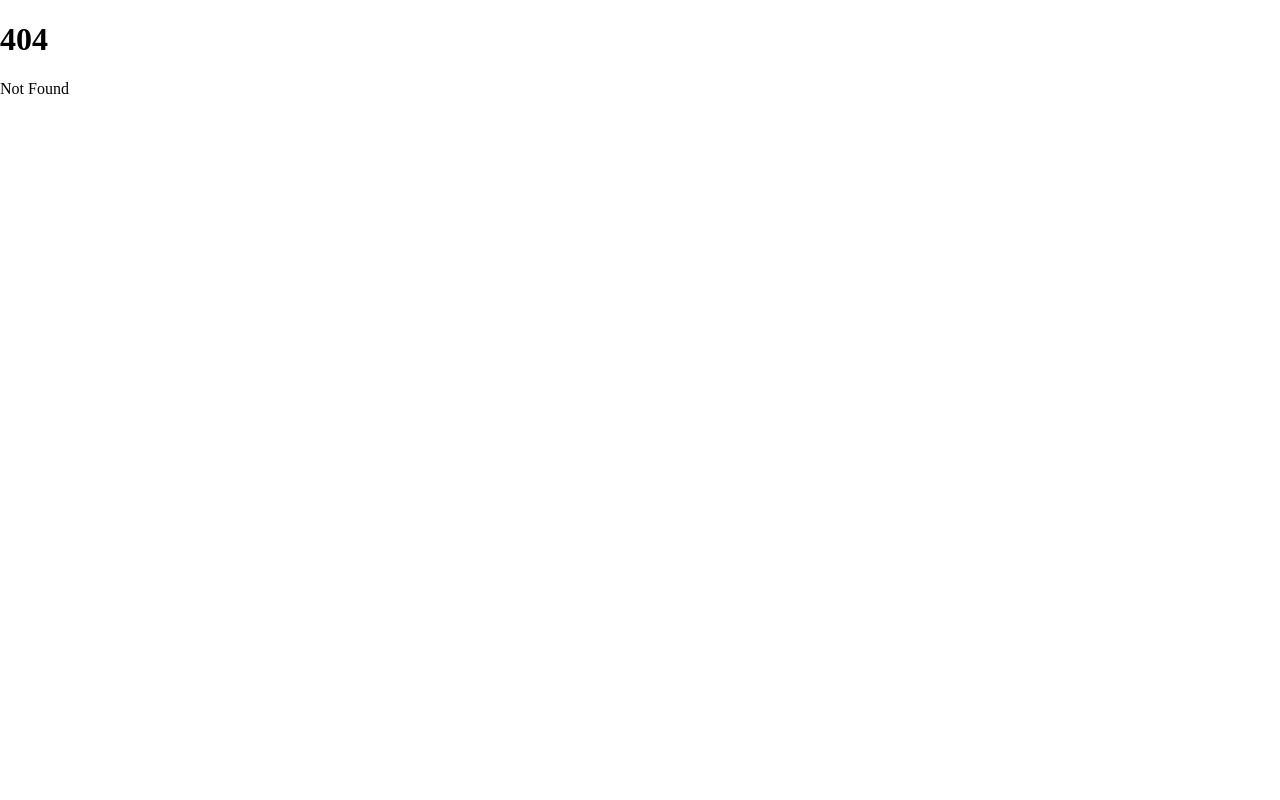
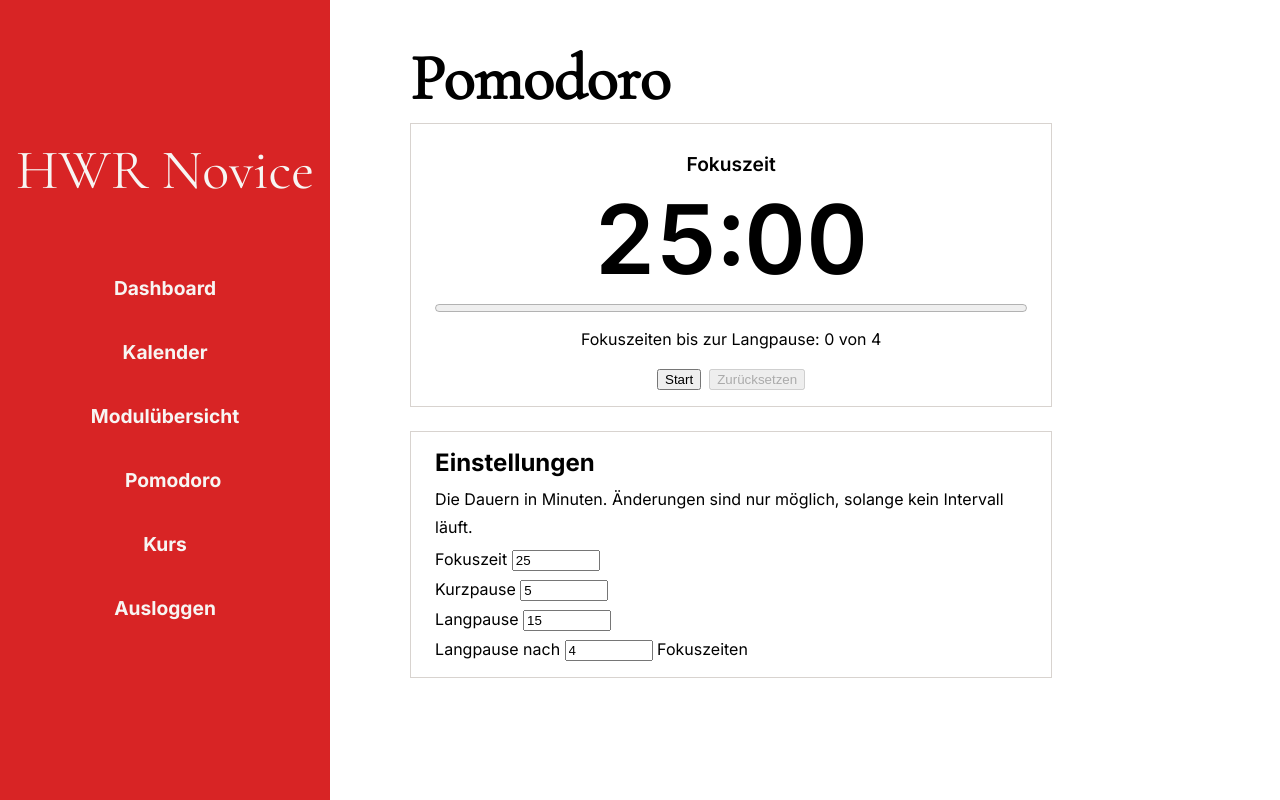
Before and after one commit to IT25A/sem3-se-group-f-hwr-novice, a SvelteKit app: page /pomodoro in a window 1280 px wide. Before the commit this address had no page. Built offline with nearby package versions, Linux system fonts and the light colour scheme; no server answers.

Commit message:
feat: add pomodoro timer

```diff
--- /dev/null
+++ b/src/lib/pomodoro.svelte.ts
@@ -0,0 +1,212 @@
+import { browser } from '$app/env';
+
+export type Phase = 'work' | 'short' | 'long';
+type Status = 'idle' | 'running' | 'paused';
+export type Config = { work: number; short: number; long: number; every: number };
+
+export const PHASE_NAMES: Record<Phase, string> = {
+	work: 'Fokuszeit',
+	short: 'Kurzpause',
+	long: 'Langpause'
+};
+
+const DEFAULT_CONFIG: Config = { work: 25, short: 5, long: 15, every: 4 };
+const CONFIG_KEY = 'pomodoro:config';
+const STATE_KEY = 'pomodoro:state';
+
+function clamp(value: unknown, min: number, max: number, fallback: number) {
+	const number = Math.round(Number(value));
+	if (!Number.isFinite(number)) return fallback;
+	return Math.min(max, Math.max(min, number));
+}
+
+// Make sure every setting is within the allowed range
+function sanitize(config: Partial<Config>): Config {
+	return {
+		work: clamp(config.work, 1, 180, DEFAULT_CONFIG.work),
+		short: clamp(config.short, 1, 60, DEFAULT_CONFIG.short),
+		long: clamp(config.long, 1, 60, DEFAULT_CONFIG.long),
+		every: clamp(config.every, 2, 10, DEFAULT_CONFIG.every)
+	};
+}
+
+class Pomodoro {
+	config = $state<Config>({ ...DEFAULT_CONFIG });
+	phase = $state<Phase>('work');
+	status = $state<Status>('idle');
+	// Finished work intervals since the last long break.
+	cycle = $state(0);
+	// The interval that ended last, shown until the next one is started.
+	finished = $state<Phase | null>(null);
+
+	private endsAt = $state(0);
+	// Milliseconds left while the timer is not running.
+	private left = $state(DEFAULT_CONFIG.work * 60_000);
+	private now = $state(0);
+	private ticker: ReturnType<typeof setInterval> | undefined;
+	private ready = false;
+
+	get remaining() {
+		return this.status === 'running' ? Math.max(0, this.endsAt - this.now) : this.left;
+	}
+
+	// Remaining time as mm:ss.
+	get label() {
+		const seconds = Math.ceil(this.remaining / 1000);
+		const minutes = Math.floor(seconds / 60);
+		return `${String(minutes).padStart(2, '0')}:${String(seconds % 60).padStart(2, '0')}`;
+	}
+
+	// Share of the current interval that is over, from 0 to 1.
+	get progress() {
+		const total = this.duration(this.phase);
+		return total > 0 ? 1 - this.remaining / total : 0;
+	}
+
+	duration(phase: Phase) {
+		return this.config[phase] * 60_000;
+	}
+
+	// Loads the saved settings and state. Call once in the browser.
+	init() {
+		if (!browser || this.ready) return;
+		this.ready = true;
+
+		try {
+			this.config = sanitize(JSON.parse(localStorage.getItem(CONFIG_KEY) ?? '{}'));
+			const saved = JSON.parse(localStorage.getItem(STATE_KEY) ?? 'null');
+			if (saved) this.restore(saved);
+		} catch {
+			// broken storage: continue with the defaults
+		}
+		if (this.status === 'idle') this.left = this.duration(this.phase);
+	}
+
+	private restore(saved: {
+		phase: Phase;
+		status: Status;
+		endsAt: number;
+		left: number;
+		cycle: number;
+	}) {
+		if (!(saved.phase in PHASE_NAMES)) return;
+		this.phase = saved.phase;
+		this.cycle = clamp(saved.cycle, 0, 100, 0);
+		this.left = clamp(saved.left, 0, this.duration(saved.phase), this.duration(saved.phase));
+
+		if (saved.status === 'paused') {
+			this.status = 'paused';
+		} else if (saved.status === 'running' && Number.isFinite(saved.endsAt)) {
+			this.endsAt = saved.endsAt;
+			this.now = Date.now();
+			this.status = 'running';
+			// The interval may have ended while the page was closed.
+			if (this.now >= this.endsAt) this.finish();
+			else this.startTicker();
+		}
+	}
+
+	// Starts the interval, or continues it after a pause.
+	start() {
+		if (this.status === 'running') return;
+		this.finished = null;
+		this.now = Date.now();
+		this.endsAt = this.now + this.left;
+		this.status = 'running';
+		this.startTicker();
+		this.save();
+	}
+
+	pause() {
+		if (this.status !== 'running') return;
+		this.left = Math.max(0, this.endsAt - Date.now());
+		this.status = 'paused';
+		this.stopTicker();
+		this.save();
+	}
+
+	// Back to the start of the current interval.
+	reset() {
+		this.stopTicker();
+		this.status = 'idle';
+		this.left = this.duration(this.phase);
+		this.save();
+	}
+
+	// Leaves a break early and prepares the next work interval.
+	skipBreak() {
+		if (this.phase === 'work') return;
+		this.stopTicker();
+		if (this.phase === 'long') this.cycle = 0;
+		this.phase = 'work';
+		this.status = 'idle';
+		this.finished = null;
+		this.left = this.duration('work');
+		this.save();
+	}
+
+	// Checks the settings after the user changed them and saves them.
+	applyConfig() {
+		this.config = sanitize(this.config);
+		if (this.status === 'idle') this.left = this.duration(this.phase);
+		try {
+			localStorage.setItem(CONFIG_KEY, JSON.stringify(this.config));
+		} catch {
+			// saving is optional
+		}
+	}
+
+	// The interval is over: prepare the next one, but do not start it.
+	private finish() {
+		this.stopTicker();
+		const done = this.phase;
+
+		if (done === 'work') {
+			this.cycle++;
+			this.phase = this.cycle >= this.config.every ? 'long' : 'short';
+		} else {
+			if (done === 'long') this.cycle = 0;
+			this.phase = 'work';
+		}
+
+		this.finished = done;
+		this.status = 'idle';
+		this.left = this.duration(this.phase);
+		this.save();
+	}
+
+	private tick() {
+		this.now = Date.now();
+		if (this.now >= this.endsAt) this.finish();
+	}
+
+	private startTicker() {
+		this.stopTicker();
+		this.ticker = setInterval(() => this.tick(), 250);
+	}
+
+	private stopTicker() {
+		clearInterval(this.ticker);
+		this.ticker = undefined;
+	}
+
+	private save() {
+		if (!browser) return;
+		try {
+			localStorage.setItem(
+				STATE_KEY,
+				JSON.stringify({
+					phase: this.phase,
+					status: this.status,
+					endsAt: this.endsAt,
+					left: this.left,
+					cycle: this.cycle
+				})
+			);
+		} catch {
+			// saving is optional
+		}
+	}
+}
+
+export const pomodoro = new Pomodoro();
--- a/src/routes/(auth)/(navbar)/+layout.svelte
+++ b/src/routes/(auth)/(navbar)/+layout.svelte
@@ -1,6 +1,16 @@
 <script lang="ts">
 	import type { ResolvedPathname } from '$app/types';
 	import { page } from '$app/state';
+	import { onMount } from 'svelte';
+	import { PHASE_NAMES, pomodoro } from '#lib/pomodoro.svelte.ts';
+
+	onMount(() => pomodoro.init());
+
+	const title = $derived(
+		pomodoro.status === 'running'
+			? `${pomodoro.label} · ${PHASE_NAMES[pomodoro.phase]}`
+			: 'HWR Novice'
+	);
 
 	let { children } = $props();
 
@@ -24,6 +34,10 @@
 			display: 'Modulübersicht'
 		},
 		{
+			path: '/pomodoro',
+			display: 'Pomodoro'
+		},
+		{
 			path: '/course',
 			display: 'Kurs'
 		},
@@ -37,6 +51,10 @@
 	const activePage = $derived(page.url.pathname);
 </script>
 
+<svelte:head>
+	<title>{title}</title>
+</svelte:head>
+
 <div class="wrapper">
 	<nav>
 		<p>HWR Novice</p>
@@ -46,8 +64,11 @@
 					<a
 						class={activePage === page.path ? 'active' : ''}
 						href={page.path}
-						data-sveltekit-preload-data={page.preventPreload ? false : undefined}>{page.display}</a
+						data-sveltekit-preload-data={page.preventPreload ? false : undefined}
 					>
+						{page.display}{#if page.path === '/pomodoro' && pomodoro.status !== 'idle'}
+							{' '}· {pomodoro.label}{/if}
+					</a>
 				</li>
 			{/each}
 		</ul>
--- /dev/null
+++ b/src/routes/(auth)/(navbar)/pomodoro/+page.svelte
@@ -0,0 +1,164 @@
+<script lang="ts">
+	import { PHASE_NAMES, pomodoro } from '#lib/pomodoro.svelte.ts';
+</script>
+
+<h1>Pomodoro</h1>
+
+<section class="timer">
+	<p class="phase">{PHASE_NAMES[pomodoro.phase]}</p>
+	<p class="time" role="timer">{pomodoro.label}</p>
+	<progress value={pomodoro.progress} max="1"></progress>
+
+	<p class="cycle">
+		Fokuszeiten bis zur Langpause: {pomodoro.cycle} von {pomodoro.config.every}
+	</p>
+
+	{#if pomodoro.finished}
+		<p class="notice">
+			{#if pomodoro.finished === 'work'}
+				Fokuszeit abgeschlossen. Zeit für eine {PHASE_NAMES[pomodoro.phase]}.
+			{:else}
+				{PHASE_NAMES[pomodoro.finished]} vorbei. Bereit für die nächste Fokuszeit?
+			{/if}
+		</p>
+	{/if}
+
+	<div class="buttons">
+		{#if pomodoro.status === 'running'}
+			<button onclick={() => pomodoro.pause()}>Pause</button>
+		{:else}
+			<button onclick={() => pomodoro.start()}>
+				{pomodoro.status === 'paused' ? 'Fortsetzen' : 'Start'}
+			</button>
+		{/if}
+		<button onclick={() => pomodoro.reset()} disabled={pomodoro.status === 'idle'}>
+			Zurücksetzen
+		</button>
+		{#if pomodoro.phase !== 'work'}
+			<button onclick={() => pomodoro.skipBreak()}>Pause überspringen</button>
+		{/if}
+	</div>
+</section>
+
+<section class="settings">
+	<h2>Einstellungen</h2>
+	<p>Die Dauern in Minuten. Änderungen sind nur möglich, solange kein Intervall läuft.</p>
+	<div class="fields">
+		<label>
+			Fokuszeit
+			<input
+				type="number"
+				min="1"
+				max="180"
+				bind:value={pomodoro.config.work}
+				onchange={() => pomodoro.applyConfig()}
+				disabled={pomodoro.status !== 'idle'}
+			/>
+		</label>
+		<label>
+			Kurzpause
+			<input
+				type="number"
+				min="1"
+				max="60"
+				bind:value={pomodoro.config.short}
+				onchange={() => pomodoro.applyConfig()}
+				disabled={pomodoro.status !== 'idle'}
+			/>
+		</label>
+		<label>
+			Langpause
+			<input
+				type="number"
+				min="1"
+				max="60"
+				bind:value={pomodoro.config.long}
+				onchange={() => pomodoro.applyConfig()}
+				disabled={pomodoro.status !== 'idle'}
+			/>
+		</label>
+		<label>
+			Langpause nach
+			<input
+				type="number"
+				min="2"
+				max="10"
+				bind:value={pomodoro.config.every}
+				onchange={() => pomodoro.applyConfig()}
+				disabled={pomodoro.status !== 'idle'}
+			/>
+			Fokuszeiten
+		</label>
+	</div>
+</section>
+
+<style>
+	h1 {
+		font-family: 'Cormorant Garamond', serif;
+		font-size: 4rem;
+		font-weight: 600;
+		margin: 0 0 0.4rem 0;
+		padding-top: 2.5rem;
+	}
+
+	h2 {
+		margin: 0 0 0.5rem;
+	}
+
+	p {
+		font-size: 1rem;
+		line-height: 1.75;
+		margin: 0.5rem 0 0 0;
+	}
+
+	section {
+		border: 1px solid var(--border);
+		padding: 1rem 1.5rem;
+		max-width: calc(40rem - 3rem);
+		margin-bottom: 1.5rem;
+	}
+
+	.timer {
+		text-align: center;
+	}
+
+	.phase {
+		font-size: 1.2rem;
+		font-weight: 600;
+	}
+
+	.time {
+		font-size: 6rem;
+		font-weight: 600;
+		line-height: 1.2;
+		font-variant-numeric: tabular-nums;
+		margin: 0;
+	}
+
+	progress {
+		width: 100%;
+	}
+
+	.notice {
+		font-weight: 600;
+		color: var(--hwr-red);
+	}
+
+	.buttons {
+		display: flex;
+		justify-content: center;
+		gap: 0.5rem;
+		margin-top: 1rem;
+	}
+
+	.fields {
+		display: flex;
+		flex-direction: column;
+		gap: 0.5rem;
+		margin-top: 0.5rem;
+	}
+
+	input[type='number'] {
+		width: 5rem;
+	}
+</style>
```
